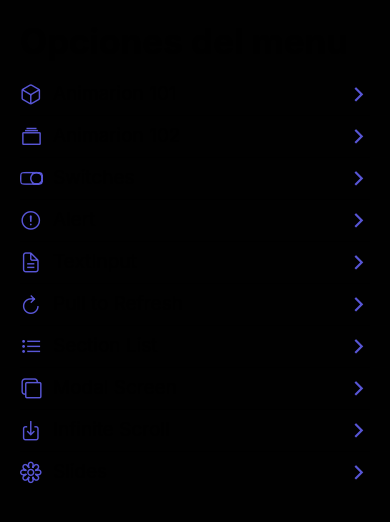
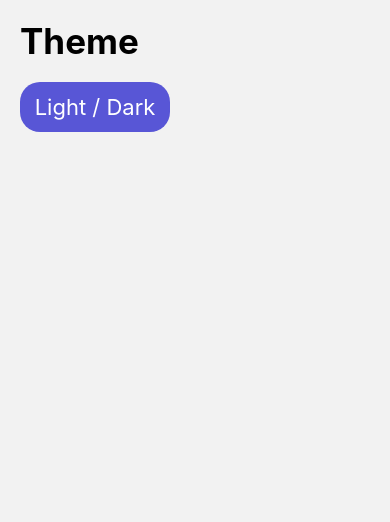
Before and after one commit to johan50693/react_native_components, a React Native app: screen /ChangeThemeScreen in a window 390 px wide. Shown: the top 522 px of the page. Built offline with nearby package versions, Linux system fonts and the light colour scheme.

Commit message:
Se crea pantalla para manejar tema de la aplicacion

```diff
--- a/App.tsx
+++ b/App.tsx
@@ -11,7 +11,7 @@
 const customTheme: Theme = {
   dark: true,
   colors: {
-    ...DarkTheme.colors,
+    ...DefaultTheme.colors,
   },
 };
 
--- a/src/data/menuItems.tsx
+++ b/src/data/menuItems.tsx
@@ -52,4 +52,9 @@
     icon: 'flower-outline',
     component: 'SlidesScreen',
   },
+  {
+    name: 'Theme',
+    icon: 'flask-outline',
+    component: 'ChangeThemeScreen',
+  },
 ];
--- a/src/navigator/Navigator.tsx
+++ b/src/navigator/Navigator.tsx
@@ -12,6 +12,7 @@
 import { ModalScreen } from '../screen/ModalScreen';
 import { InfiniteScrollScreen } from '../screen/InfiniteScrollScreen';
 import { SlidesScreen } from '../screen/SlidesScreen';
+import { ChangeThemeScreen } from '../screen/ChangeThemeScreen';
 
 const Stack = createStackNavigator();
 
@@ -36,6 +37,7 @@
       <Stack.Screen name="ModalScreen" component={ModalScreen} />
       <Stack.Screen name="InfiniteScrollScreen" component={InfiniteScrollScreen} />
       <Stack.Screen name="SlidesScreen" component={SlidesScreen} />
+      <Stack.Screen name="ChangeThemeScreen" component={ChangeThemeScreen} />
     </Stack.Navigator>
   );
 };
--- /dev/null
+++ b/src/screen/ChangeThemeScreen.tsx
@@ -0,0 +1,36 @@
+/* eslint-disable prettier/prettier */
+import React from 'react';
+import { View, Text } from 'react-native';
+import { HeaderTitle } from '../components/HeaderTitle';
+import { styles } from '../theme/appTheme';
+import { TouchableOpacity } from 'react-native-gesture-handler';
+
+export const ChangeThemeScreen = () => {
+  return (
+      <View style={styles.globalMargin}>
+        <HeaderTitle title="Theme" />
+
+        <TouchableOpacity
+          style={{
+            width: 150,
+            height: 50,
+            borderRadius: 20,
+            backgroundColor: '#5856d6',
+            justifyContent: 'center',
+          }}
+        >
+          <Text
+            style={{
+              color: 'white',
+              textAlign: 'center',
+              fontSize: 22,
+
+            }}
+          >
+            Light / Dark
+          </Text>
+        </TouchableOpacity>
+
+      </View>
+  );
+};
```
